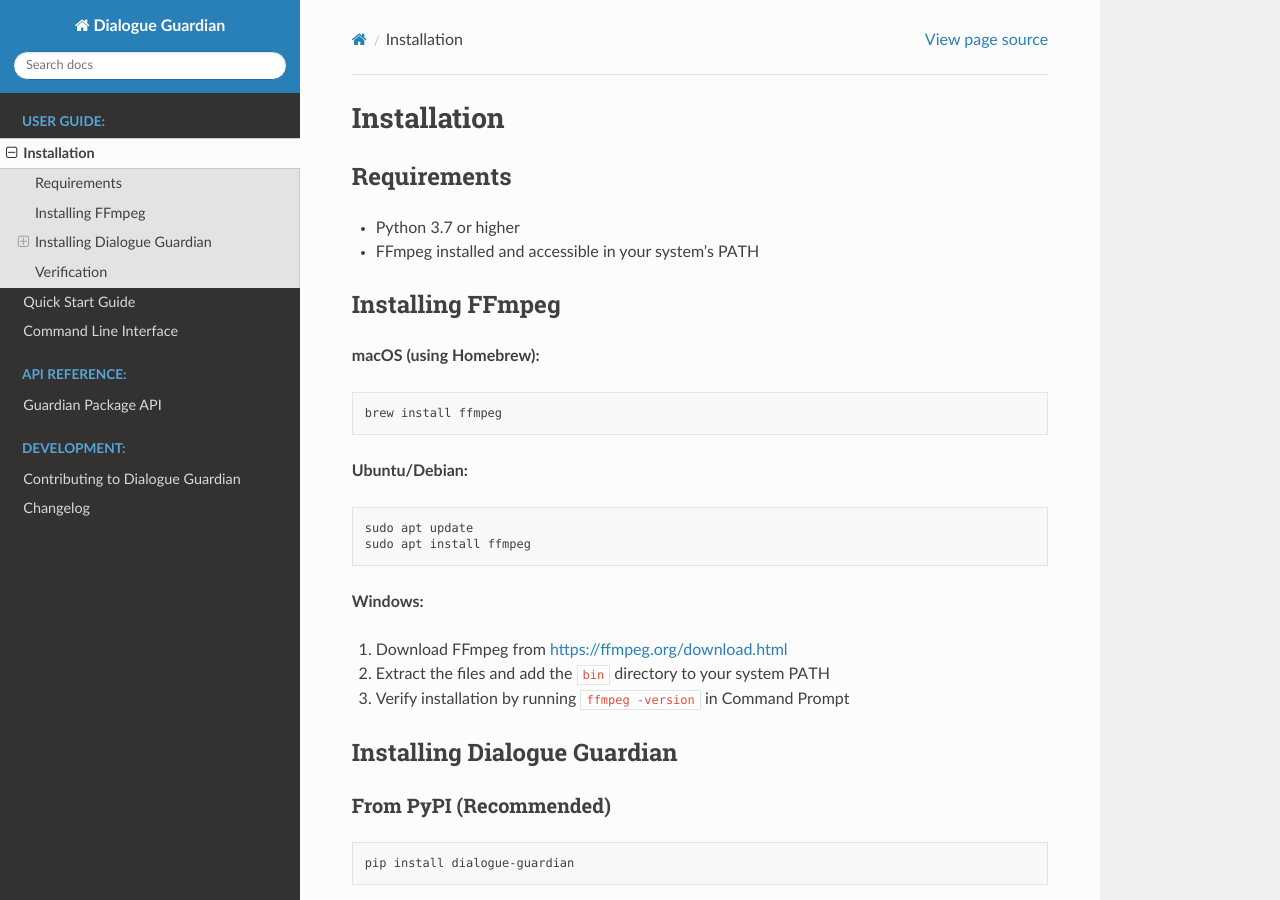
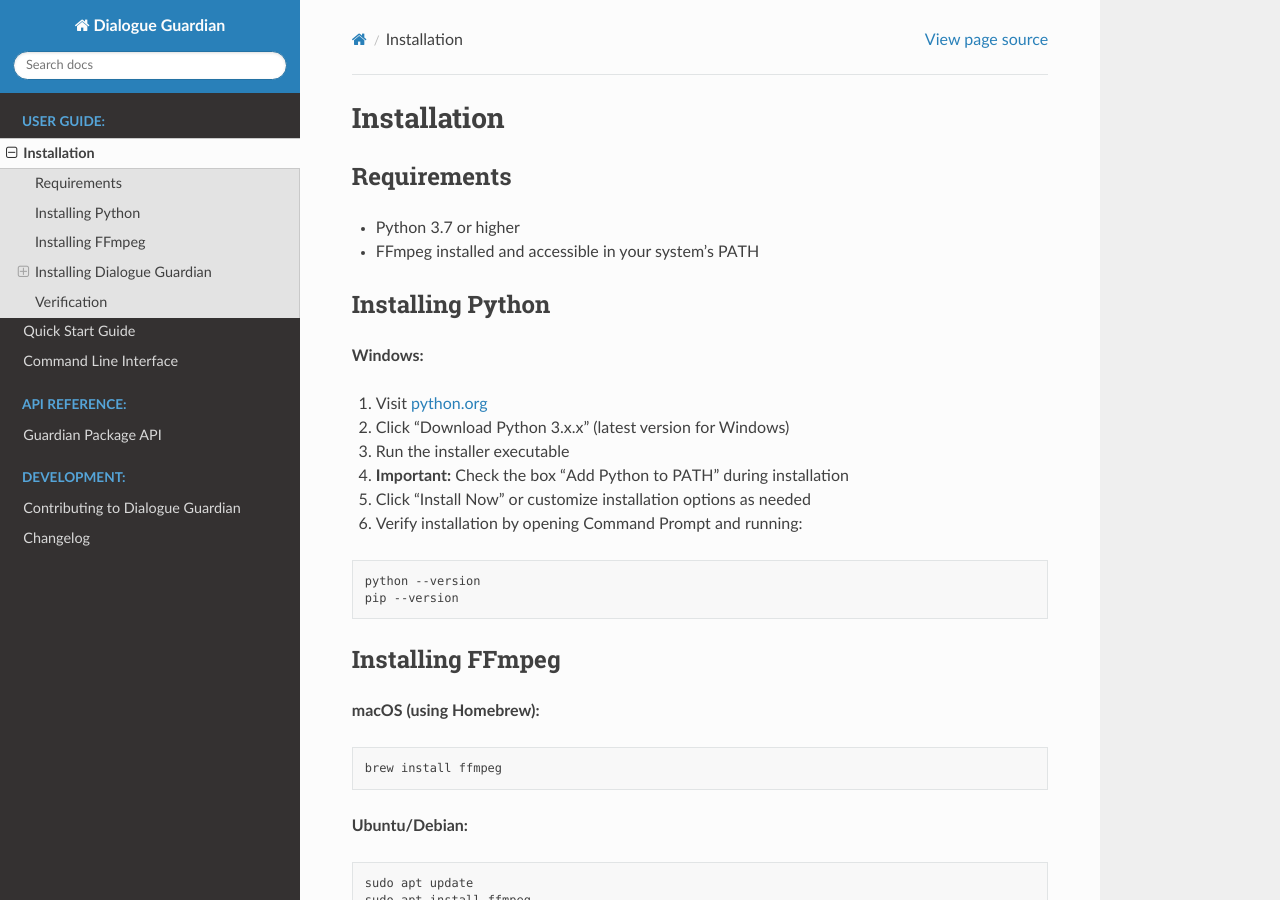
Before and after one commit to tsnearly/dialogue-guardian, a Sphinx documentation site: the page built from dialogue-guardian/docs/installation.rst, in a window 1280 px wide and 900 px high. Built offline with Sphinx 7.4.7 and the Read the Docs theme 3.1.0, drawn with Linux system fonts in a browser that asks for light colours.

Commit message:
docs: Add Windows Python installation instructions to installation.rst
Add dedicated section for installing Python on Windows in the docs,
positioned just above the FFmpeg installation section.

```diff
--- a/dialogue-guardian/docs/installation.rst
+++ b/dialogue-guardian/docs/installation.rst
@@ -6,6 +6,23 @@ Requirements
 
 * Python 3.7 or higher
 * FFmpeg installed and accessible in your system's PATH
+
+Installing Python
+-----------------
+
+**Windows:**
+
+1. Visit `python.org <https://www.python.org/downloads/windows/>`_
+2. Click "Download Python 3.x.x" (latest version for Windows)
+3. Run the installer executable
+4. **Important:** Check the box "Add Python to PATH" during installation
+5. Click "Install Now" or customize installation options as needed
+6. Verify installation by opening Command Prompt and running:
+
+.. code-block:: bash
+
+   python --version
+   pip --version
 
 Installing FFmpeg
 -----------------
```
